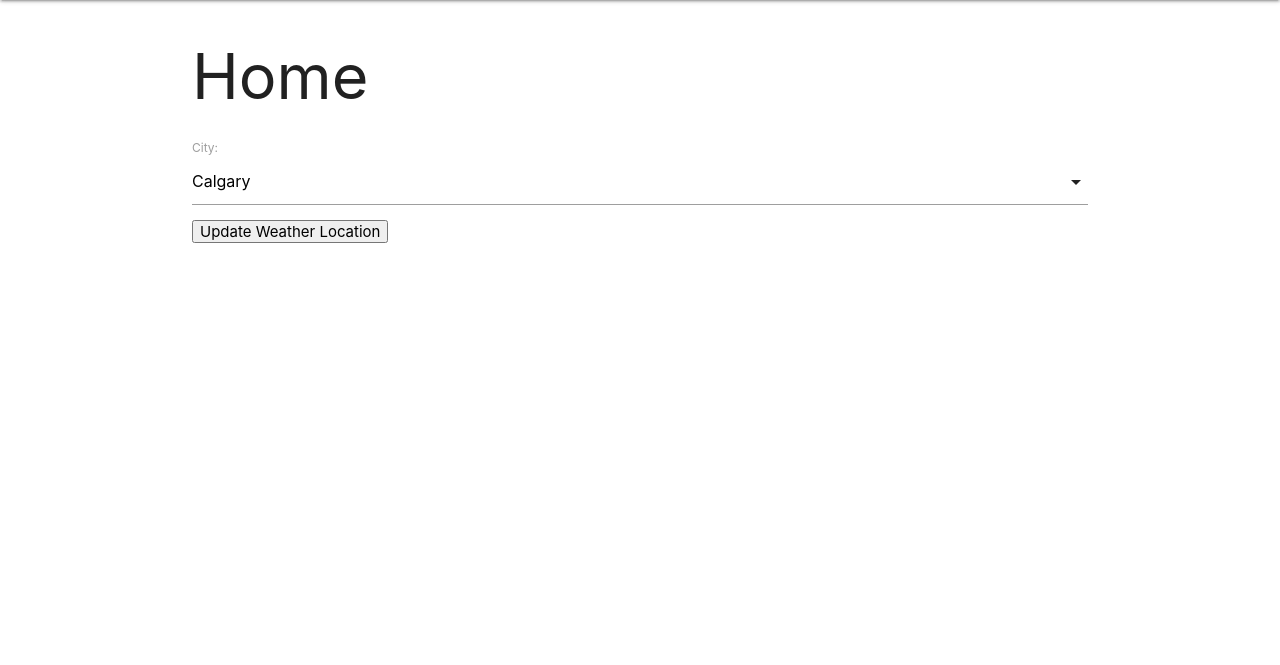
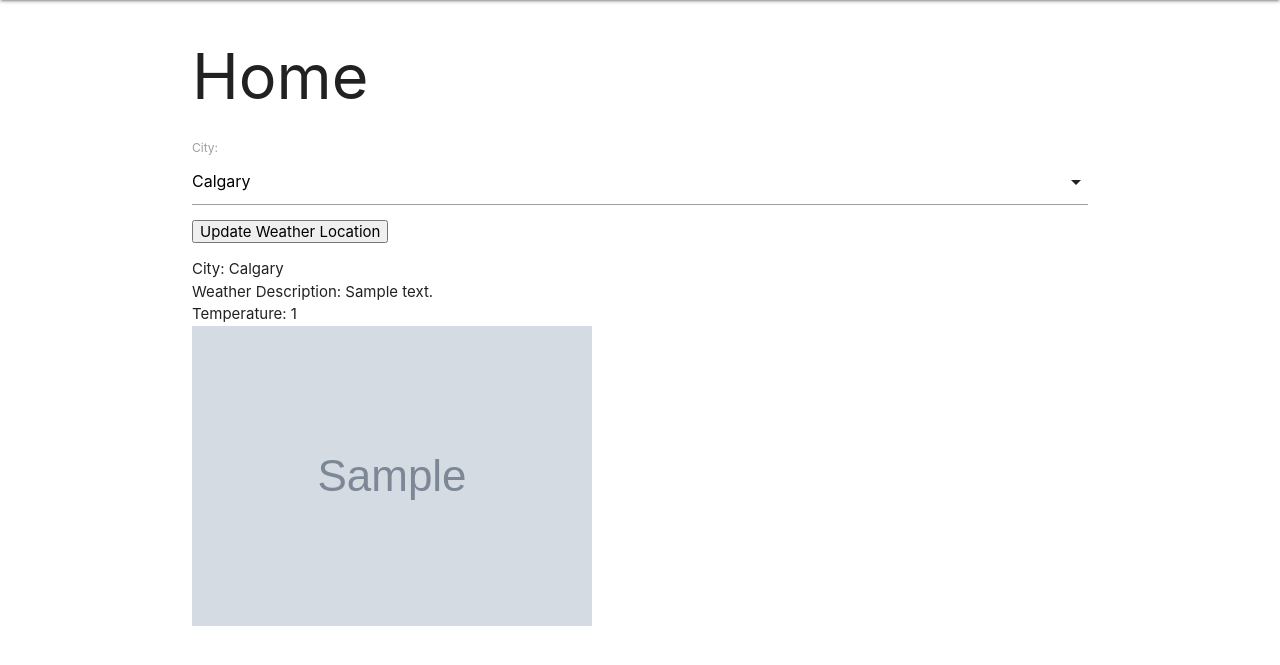
Before and after one commit to CharlesAta/Workoutify, a Django app: page / in a window 1280 px wide. Shown: the part 64-729 px from the top of the page. Run offline with Django 3.2, Linux system fonts and the light colour scheme; a user stored in the database is signed in; tables that the repository leaves empty hold one stand-in row (values such as "Sample post"); grey boxes marked "Sample" are stand-in pictures.

Commit message:
displaying weather data

```diff
--- a/workoutify/main_app/models.py
+++ b/workoutify/main_app/models.py
@@ -43,6 +43,7 @@ class Weather(models.Model):
     )
     city_id = models.IntegerField()
     user = models.OneToOneField(User, on_delete=models.CASCADE)
+    icon = models.CharField(max_length=200)
 
 class Schedule(models.Model):
     date = models.DateField('workout date')
--- a/workoutify/main_app/templates/home.html
+++ b/workoutify/main_app/templates/home.html
@@ -7,6 +7,14 @@
 
     <button type='submit'>Update Weather Location</button>
 </form>
+<div>
+    <ul>
+        <li>City: {{weather.get_city_display}}</li>
+        <li>Weather Description: {{weather.description}}</li>
+        <li>Temperature: {{weather.temperature}}</li>
+        <li><img src="{{weather.icon}}" alt=""></li>
+    </ul>
+</div>
 <script>
     let selectEl = document.getElementById('id_city');
     M.FormSelect.init(selectEl);
--- a/workoutify/main_app/urls.py
+++ b/workoutify/main_app/urls.py
@@ -5,7 +5,6 @@ urlpatterns = [
     path('', views.home, name='home'),
     path('update_weather/', views.update_weather, name='update_weather'),
     path('about/', views.about, name='about'),
-    path('test/', views.getWeather, name="getWeather"),
     path('workouts/', views.WorkoutList.as_view(), name='workouts_index'),
     path('workouts/create/', views.WorkoutCreate.as_view(), name='workouts_create'),
     path('workouts/<int:workout_id>/', views.workouts_detail, name='workouts_detail'),
--- a/workoutify/main_app/views.py
+++ b/workoutify/main_app/views.py
@@ -23,21 +23,14 @@ cities = {
 # Create your views here.
 
 
-def getWeather(request):
-    response = requests.get(f'https://api.openweathermap.org/data/2.5/weather?id=6077260&appid={SECRET_KEY}')
-    weatherdata = response.json()
-    print(weatherdata)
-    return render(request, 'test.html', {
-        'temperature': weatherdata['main']['temp'],
-        'description': weatherdata['weather'][0]['main'],
-        'city': weatherdata['name'],
-    })
+def home(request):
+    current_weather = Weather.objects.get(user=request.user)
 
-
-def home(request):
-    current_user = Weather.objects.filter(user=request.user)
-    form = WeatherForm(initial={'city': current_user[0].city})
-    return render(request, 'home.html', {'weather_form': form})
+    if (current_weather):
+        form = WeatherForm(initial={'city': current_weather.city})
+    else:
+        form = WeatherForm()
+    return render(request, 'home.html', {'weather_form': form, 'weather': current_weather})
 
 class WeatherForm(ModelForm):
     class Meta:
@@ -125,13 +118,15 @@ def update_weather(request):
         response = requests.get(f'https://api.openweathermap.org/data/2.5/weather?id={ cities_id }&appid={SECRET_KEY}')
         weatherdata = response.json()
         user_id = request.user
+
         obj, created = Weather.objects.update_or_create(
             user = user_id,
             defaults={
                 'city_id': cities_id,
                 'temperature':int(weatherdata['main']['temp'] - 273.15),
                 'description':weatherdata['weather'][0]['main'],
-                'city': data['city']
+                'city': data['city'],
+                'icon': f"https://openweathermap.org/img/wn/{weatherdata['weather'][0]['icon']}@2x.png"
             }
         )
     return redirect('home')
```
Also changed, not shown: workoutify/main_app/migrations/0007_weather_icon.py (added).
